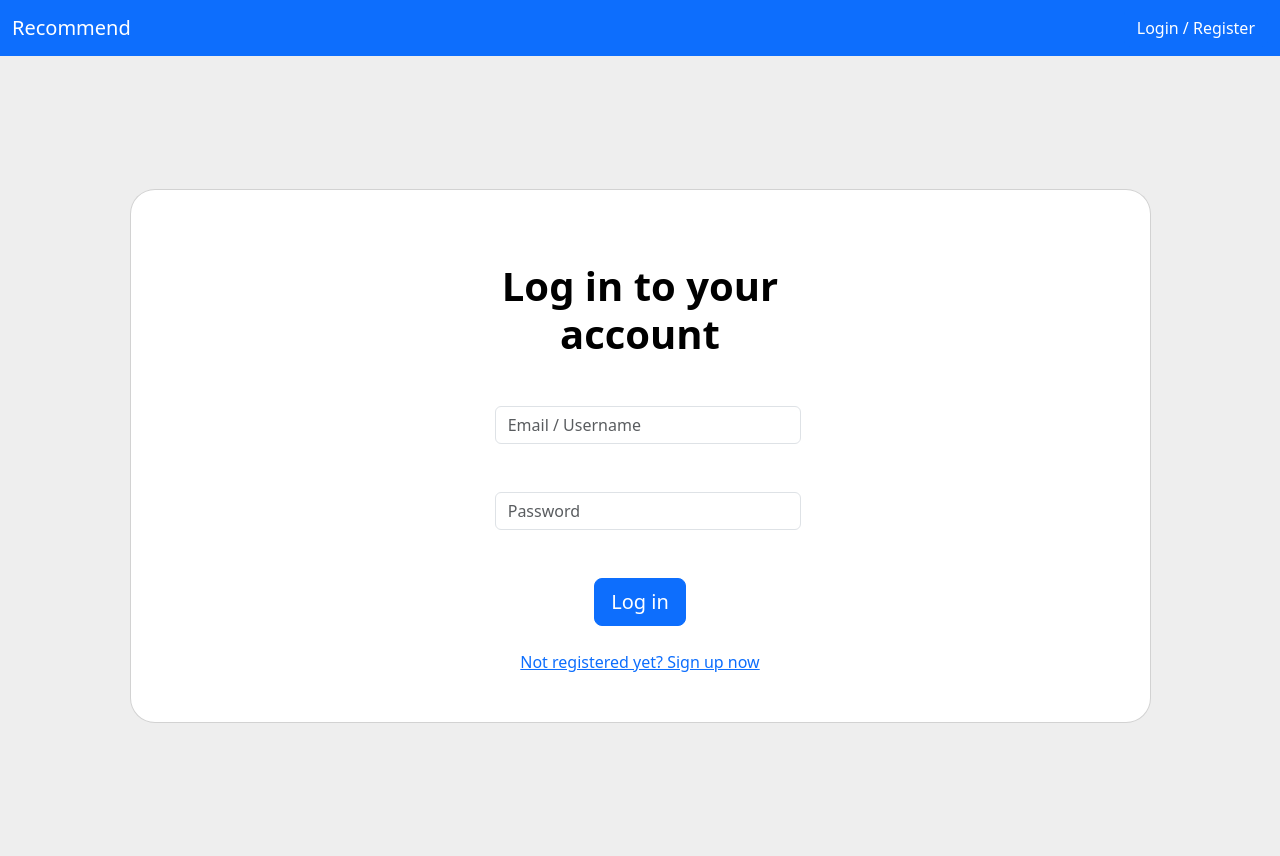
After one commit to praveen-ilangovan/recommend-app, a FastAPI app: template recommend_app/ui/templates/login.html in a window 1280 px wide. The commit adds this page. Run offline with FastAPI, Linux system fonts and the light colour scheme; the template is opened without the code that fills it, so the values that code supplies are empty; parts of the project's set-up code (start-up, migrations or seed data) failed here and were passed over.

Commit message:
Added Login page and endpoint

```diff
--- a/pyproject.toml
+++ b/pyproject.toml
@@ -21,6 +21,7 @@ starlette = "^0.41.3"
 pydantic = "^2.10.1"
 beanie = "^1.27.0"
 passlib = {extras = ["bcrypt"], version = "^1.7.4"}
+pyjwt = "^2.10.0"
 
 [tool.poetry.group.dev.dependencies]
 pytest = "^8.3.2"
--- a/recommend_app/api/app.py
+++ b/recommend_app/api/app.py
@@ -13,7 +13,7 @@ from fastapi import FastAPI, status, Request
 from ..db import create_client
 from .. import ui
 from . import dependencies
-from .routers import users, auth
+from .routers import session, users
 
 
 # -----------------------------------------------------------------------------#
@@ -37,7 +37,7 @@ async def lifespan(app: FastAPI):
 
 app = FastAPI(lifespan=lifespan)
 app.include_router(users.router, tags=["Users"], prefix="/users")
-app.include_router(auth.router, tags=["Auth"], prefix="/auth")
+app.include_router(session.router, tags=["Session"], prefix="/session")
 
 
 ui.mount_static_files(app)
--- /dev/null
+++ b/recommend_app/api/routers/session.py
@@ -0,0 +1,138 @@
+"""
+Authentication
+"""
+
+# Builtin imports
+from typing import Annotated, TYPE_CHECKING, Optional, Any
+from datetime import datetime, timezone, timedelta
+
+# Project specific imports
+from fastapi import APIRouter, HTTPException, status, Depends, Request
+from fastapi.security import OAuth2PasswordBearer, OAuth2PasswordRequestForm
+import jwt
+from pydantic import BaseModel
+
+# Local imports
+from .. import dependencies
+from ...db.exceptions import RecommendAppDbError, RecommendDBModelNotFound
+from ...db.hashing import Hasher
+from ... import ui
+
+if TYPE_CHECKING:
+    from ...db.models.user import UserInDb
+
+
+# JWT
+SECRET_KEY = "09d25e094faa6ca2556c818166b7a9563b93f7099f6f0f4caa6cf63b88e8d3e7"
+ALGORITHM = "HS256"
+ACCESS_TOKEN_EXPIRE_MINUTES = 15
+OAUTH2_SCHEME = OAuth2PasswordBearer(tokenUrl="session")
+
+# Route
+router = APIRouter()
+
+# -----------------------------------------------------------------------------#
+# Models
+# -----------------------------------------------------------------------------#
+
+
+class Token(BaseModel):
+    access_token: str
+    token_type: str
+
+
+# -----------------------------------------------------------------------------#
+# Methods
+# -----------------------------------------------------------------------------#
+async def authenticate_user(
+    emailOrUserName: str, password: str
+) -> Optional["UserInDb"]:
+    """
+    Authenticate the user using the email address and the password.
+    """
+    try:
+        if "@" in emailOrUserName:
+            user = await dependencies.get_db_client().get_user(
+                email_address=emailOrUserName
+            )
+        else:
+            user = await dependencies.get_db_client().get_user(
+                user_name=emailOrUserName
+            )
+    except (RecommendAppDbError, RecommendDBModelNotFound):
+        return None
+
+    verified = Hasher.verify_password(password, user.password)
+    if not verified:
+        return None
+
+    return user
+
+
+def create_access_token(data: dict[str, Any], expires_delta: timedelta) -> str:
+    """
+    Using the data of the user, create a json token.
+    """
+    to_encode = data.copy()
+    expire = datetime.now(timezone.utc) + expires_delta
+    to_encode.update({"exp": expire})
+
+    encoded = jwt.encode(to_encode, SECRET_KEY, algorithm=ALGORITHM)
+    return encoded
+
+
+async def get_current_user(token: Annotated[str, Depends(OAUTH2_SCHEME)]):
+    """
+    Get the current user.
+
+    Relies on OAuth login form to request the user to provide the login
+    credentials. The credientials are checked and once it is authenticated,
+    an UserInDb object is returned.
+    """
+    try:
+        payload = jwt.decode(token, SECRET_KEY, algorithms=[ALGORITHM])
+        email_address = payload.get("sub")
+        id = payload.get("id")
+        user_name = payload.get("user_name")
+        if not all([email_address, id, user_name]):
+            raise HTTPException(
+                status_code=status.HTTP_401_UNAUTHORIZED, detail="Unauthorized"
+            )
+
+        return {"email_address": email_address, "id": id, "user_name": user_name}
+
+    except jwt.exceptions.InvalidTokenError as err:
+        print(err)
+        raise HTTPException(
+            status_code=status.HTTP_401_UNAUTHORIZED, detail="Unauthorized"
+        )
+
+
+# -----------------------------------------------------------------------------#
+# Routes
+# -----------------------------------------------------------------------------#
+@router.get("/new")
+async def show_login_page(request: Request) -> ui.JinjaTemplateResponse:
+    """
+    Show the login dialog to let the user log in.
+    """
+    return ui.show_page(request=request, name="login.html")
+
+
+@router.post("/", status_code=status.HTTP_201_CREATED, response_model=Token)
+async def create_session(
+    form_data: Annotated[OAuth2PasswordRequestForm, Depends()],
+) -> Token:
+    user = await authenticate_user(form_data.username, form_data.password)
+    if not user:
+        raise HTTPException(
+            status_code=status.HTTP_400_BAD_REQUEST, detail="Invalid signin credentials"
+        )
+
+    access_token_expires = timedelta(minutes=ACCESS_TOKEN_EXPIRE_MINUTES)
+    access_token = create_access_token(
+        data={"sub": user.email_address, "user_name": user.user_name, "id": user.id},
+        expires_delta=access_token_expires,
+    )
+
+    return Token(access_token=access_token, token_type="bearer")
--- a/recommend_app/db/impl/db.py
+++ b/recommend_app/db/impl/db.py
@@ -223,8 +223,6 @@ class RecommendDB(AbstractRecommendDB):
                 f"No {model_type.value} found for {attrs_dict}"
             )
 
-        print(f"Password in document: {result.password}")
-
         return result.to_model()
 
     ###########################################################################
--- a/recommend_app/ui/static/js/recommend.js
+++ b/recommend_app/ui/static/js/recommend.js
@@ -45,3 +45,63 @@ if (registerForm) {
     }
   });
 }
+
+// Login JS
+const loginForm = document.getElementById("loginForm");
+if (loginForm) {
+  loginForm.addEventListener("submit", async function (event) {
+    event.preventDefault();
+
+    const form = event.target;
+    const formData = new FormData(form);
+
+    const payload = new URLSearchParams();
+    for (const [key, value] of formData.entries()) {
+      payload.append(key, value);
+    }
+
+    try {
+      const response = await fetch("/session", {
+        method: "POST",
+        headers: {
+          "Content-Type": "application/x-www-form-urlencoded",
+        },
+        body: payload.toString(),
+      });
+
+      if (response.ok) {
+        // Handle success (e.g., redirect to dashboard)
+        const data = await response.json();
+        // Delete any cookies available
+        logout();
+        // Save token to cookie
+        document.cookie = `access_token=${data.access_token}; path=/`;
+        window.location.href = "/health"; // Change this to your desired redirect page
+      } else {
+        // Handle error
+        const errorData = await response.json();
+        alert(`Error: ${errorData.detail}`);
+      }
+    } catch (error) {
+      console.error("Error:", error);
+      alert("An error occurred. Please try again.");
+    }
+  });
+}
+
+function logout() {
+  // Get all cookies
+  const cookies = document.cookie.split(";");
+
+  // Iterate through all cookies and delete each one
+  for (let i = 0; i < cookies.length; i++) {
+    const cookie = cookies[i];
+    const eqPos = cookie.indexOf("=");
+    const name = eqPos > -1 ? cookie.substr(0, eqPos) : cookie;
+    // Set the cookie's expiry date to a past date to delete it
+    document.cookie = name + "=;expires=Thu, 01 Jan 1970 00:00:00 GMT;path=/";
+  }
+
+  // Redirect to the login page
+  window.location.href = "/session/new";
+}
--- /dev/null
+++ b/recommend_app/ui/templates/login.html
@@ -0,0 +1,75 @@
+{% include 'layout.html' %}
+
+<section class="vh-100" style="background-color: #eee">
+  <div class="container h-100">
+    <div class="row d-flex justify-content-center align-items-center h-100">
+      <div class="col-lg-12 col-xl-11">
+        <div class="card text-black" style="border-radius: 25px">
+          <div class="card-body p-md-5">
+            <div class="row justify-content-center">
+              <div class="col-md-10 col-lg-6 col-xl-5 order-2 order-lg-1">
+                <p class="text-center h1 fw-bold mb-5 mx-1 mx-md-4 mt-4">
+                  Log in to your account
+                </p>
+
+                <form class="mx-1 mx-md-4" id="loginForm">
+                  <div class="d-flex flex-row align-items-center mb-4">
+                    <i class="fas fa-envelope fa-lg me-3 fa-fw"></i>
+                    <div
+                      data-mdb-input-init
+                      class="form-outline flex-fill mb-0"
+                    >
+                      <input
+                        type="text"
+                        id="username"
+                        name="username"
+                        class="form-control"
+                        placeholder="Email / Username"
+                        required
+                      />
+                      <label class="form-label" for="username"></label>
+                    </div>
+                  </div>
+
+                  <div class="d-flex flex-row align-items-center mb-4">
+                    <i class="fas fa-lock fa-lg me-3 fa-fw"></i>
+                    <div
+                      data-mdb-input-init
+                      class="form-outline flex-fill mb-0"
+                    >
+                      <input
+                        type="password"
+                        id="password"
+                        name="password"
+                        class="form-control"
+                        placeholder="Password"
+                        required
+                      />
+                      <label class="form-label" for="password"></label>
+                    </div>
+                  </div>
+
+                  <div class="d-flex justify-content-center mx-4 mb-3 mb-lg-4">
+                    <button
+                      type="submit"
+                      data-mdb-button-init
+                      data-mdb-ripple-init
+                      class="btn btn-primary btn-lg"
+                    >
+                      Log in
+                    </button>
+                  </div>
+
+                  <!-- Login buttons -->
+                  <div class="text-center">
+                    <a href="/users/new">Not registered yet? Sign up now</a>
+                  </div>
+                </form>
+              </div>
+            </div>
+          </div>
+        </div>
+      </div>
+    </div>
+  </div>
+</section>
--- a/recommend_app/ui/templates/navbar.html
+++ b/recommend_app/ui/templates/navbar.html
@@ -1,6 +1,29 @@
-<!-- As a link -->
+<!-- Navbar -->
 <nav class="navbar navbar-dark bg-primary">
+  <!-- Container wrapper -->
   <div class="container-fluid">
+    <!-- Navbar brand -->
     <a class="navbar-brand" href="#">Recommend</a>
+
+    <!-- Right elements -->
+    <div class="d-flex align-items-center">
+      <a class="btn btn-primary" href="/session/new" role="button"
+        >Login / Register</a
+      >
+
+      <!-- <div class="dropdown">
+        <button class="btn btn-secondary dropdown-toggle" type="button" id="dropdownMenuButton" data-bs-toggle="dropdown" aria-haspopup="true" aria-expanded="false">
+          Dropdown button
+        </button>
+        <div class="dropdown-menu" aria-labelledby="dropdownMenuButton">
+          <a class="dropdown-item" href="#">Action</a>
+          <a class="dropdown-item" href="#">Another action</a>
+          <a class="dropdown-item" href="#">Something else here</a>
+        </div>
+      </div> -->
+    </div>
+    <!-- Right elements -->
   </div>
+  <!-- Container wrapper -->
 </nav>
+<!-- Navbar -->
--- a/recommend_app/ui/templates/register.html
+++ b/recommend_app/ui/templates/register.html
@@ -148,7 +148,9 @@
 
                   <!-- Login buttons -->
                   <div class="text-center">
-                    <a href="login-page">Already have an account? Login now</a>
+                    <a href="/session/new"
+                      >Already have an account? Login now</a
+                    >
                   </div>
                 </form>
               </div>
```
Also changed, not shown: recommend_app/api/routers/auth.py (deleted, +0 -77 lines).
